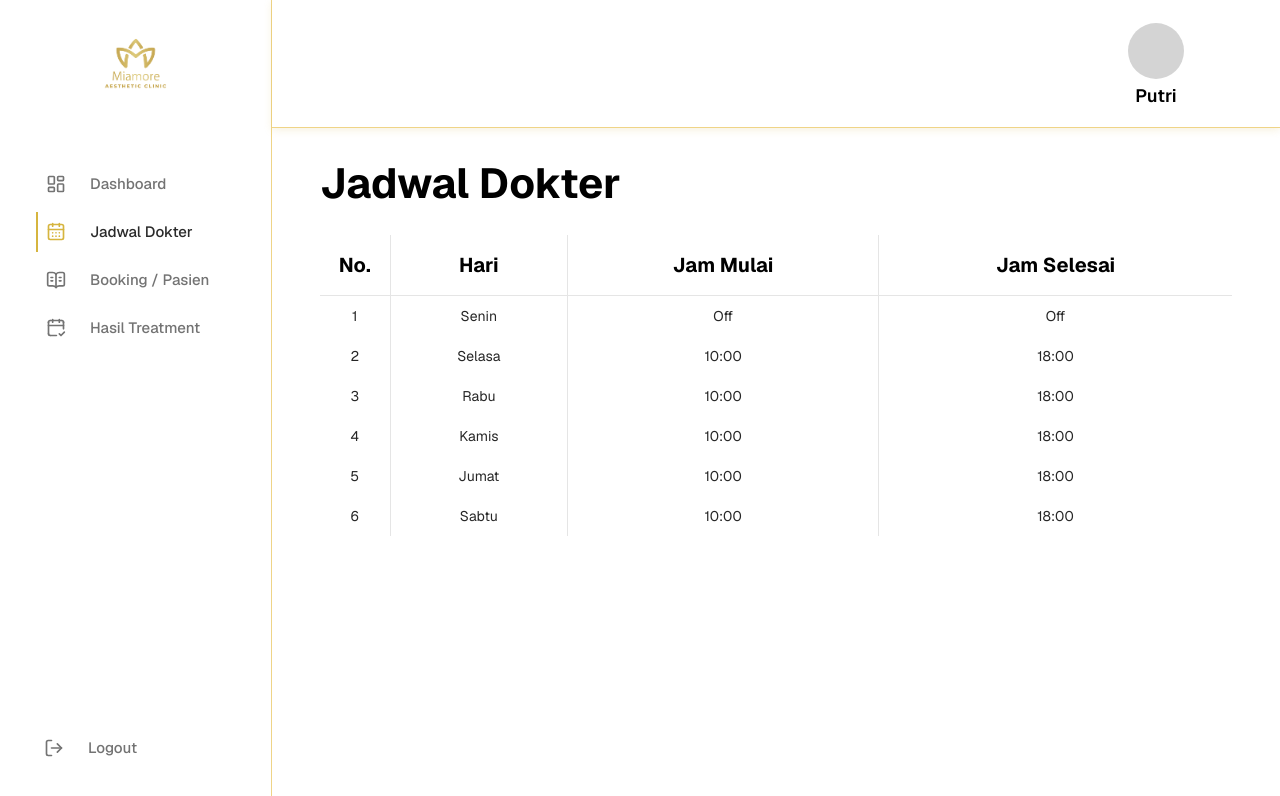
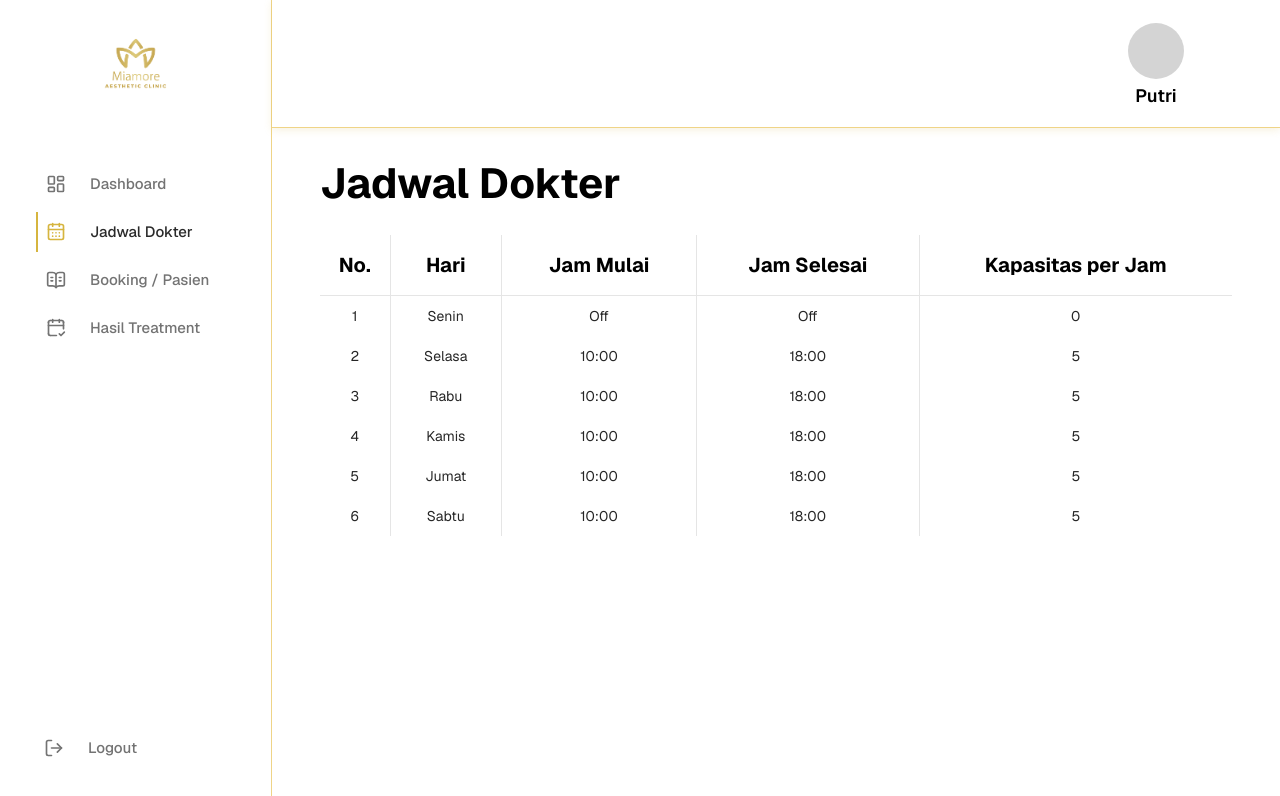
Before and after one commit to cmliaaptr/IF4MA-6-Miamore-Aesthetic-Clinic, a Next.js app: page /dokter/jadwal in a window 1280 px wide. Shown: the top 796 px of the page. Built offline with nearby package versions, Linux system fonts and the light colour scheme.

Commit message:
Menambahkan tabel kapasitas jadwal dokter

```diff
--- a/app/components/dokter/jadwal/DoctorScheduleTable.tsx
+++ b/app/components/dokter/jadwal/DoctorScheduleTable.tsx
@@ -3,6 +3,7 @@ export type DoctorSchedule = {
   day: string;
   startTime: string;
   endTime: string;
+  capacityPerHour: number;
 };
 
 export default function DoctorScheduleTable({
@@ -22,7 +23,8 @@ export default function DoctorScheduleTable({
             <th className="border-r border-neutral-200 px-4 py-4">
               Jam Mulai
             </th>
-            <th className="px-4 py-4">Jam Selesai</th>
+            <th className="border-r border-neutral-200 px-4 py-4">Jam Selesai</th>
+            <th className="px-4 py-4">Kapasitas per Jam</th>
           </tr>
         </thead>
         <tbody>
@@ -37,7 +39,8 @@ export default function DoctorScheduleTable({
               <td className="border-r border-neutral-200 px-4 py-2.5">
                 {item.startTime}
               </td>
-              <td className="px-4 py-2.5">{item.endTime}</td>
+              <td className="border-r border-neutral-200 px-4 py-2.5">{item.endTime}</td>
+              <td className="px-4 py-2.5">{item.capacityPerHour}</td>
             </tr>
           ))}
         </tbody>
--- a/app/dokter/jadwal/page.tsx
+++ b/app/dokter/jadwal/page.tsx
@@ -3,12 +3,12 @@ import DoctorScheduleTable, {
 } from "../../components/dokter/jadwal/DoctorScheduleTable";
 
 const schedules: DoctorSchedule[] = [
-  { id: 1, day: "Senin", startTime: "Off", endTime: "Off" },
-  { id: 2, day: "Selasa", startTime: "10:00", endTime: "18:00" },
-  { id: 3, day: "Rabu", startTime: "10:00", endTime: "18:00" },
-  { id: 4, day: "Kamis", startTime: "10:00", endTime: "18:00" },
-  { id: 5, day: "Jumat", startTime: "10:00", endTime: "18:00" },
-  { id: 6, day: "Sabtu", startTime: "10:00", endTime: "18:00" },
+  { id: 1, day: "Senin", startTime: "Off", endTime: "Off", capacityPerHour: 0 },
+  { id: 2, day: "Selasa", startTime: "10:00", endTime: "18:00", capacityPerHour: 5 },
+  { id: 3, day: "Rabu", startTime: "10:00", endTime: "18:00", capacityPerHour: 5 },
+  { id: 4, day: "Kamis", startTime: "10:00", endTime: "18:00", capacityPerHour: 5 },
+  { id: 5, day: "Jumat", startTime: "10:00", endTime: "18:00", capacityPerHour: 5 },
+  { id: 6, day: "Sabtu", startTime: "10:00", endTime: "18:00", capacityPerHour: 5 },
 ];
 
 export default function DokterJadwalPage() {
```
